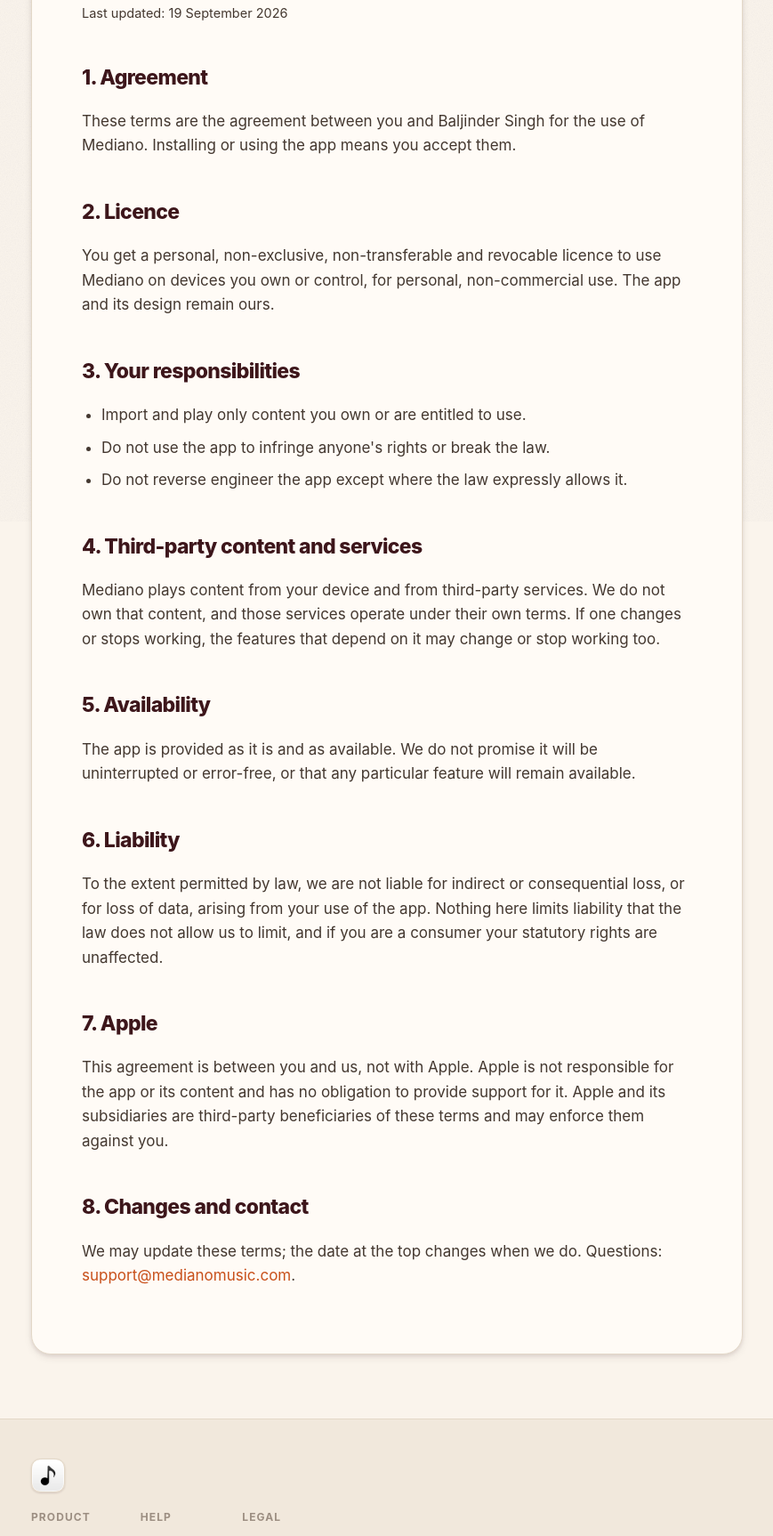
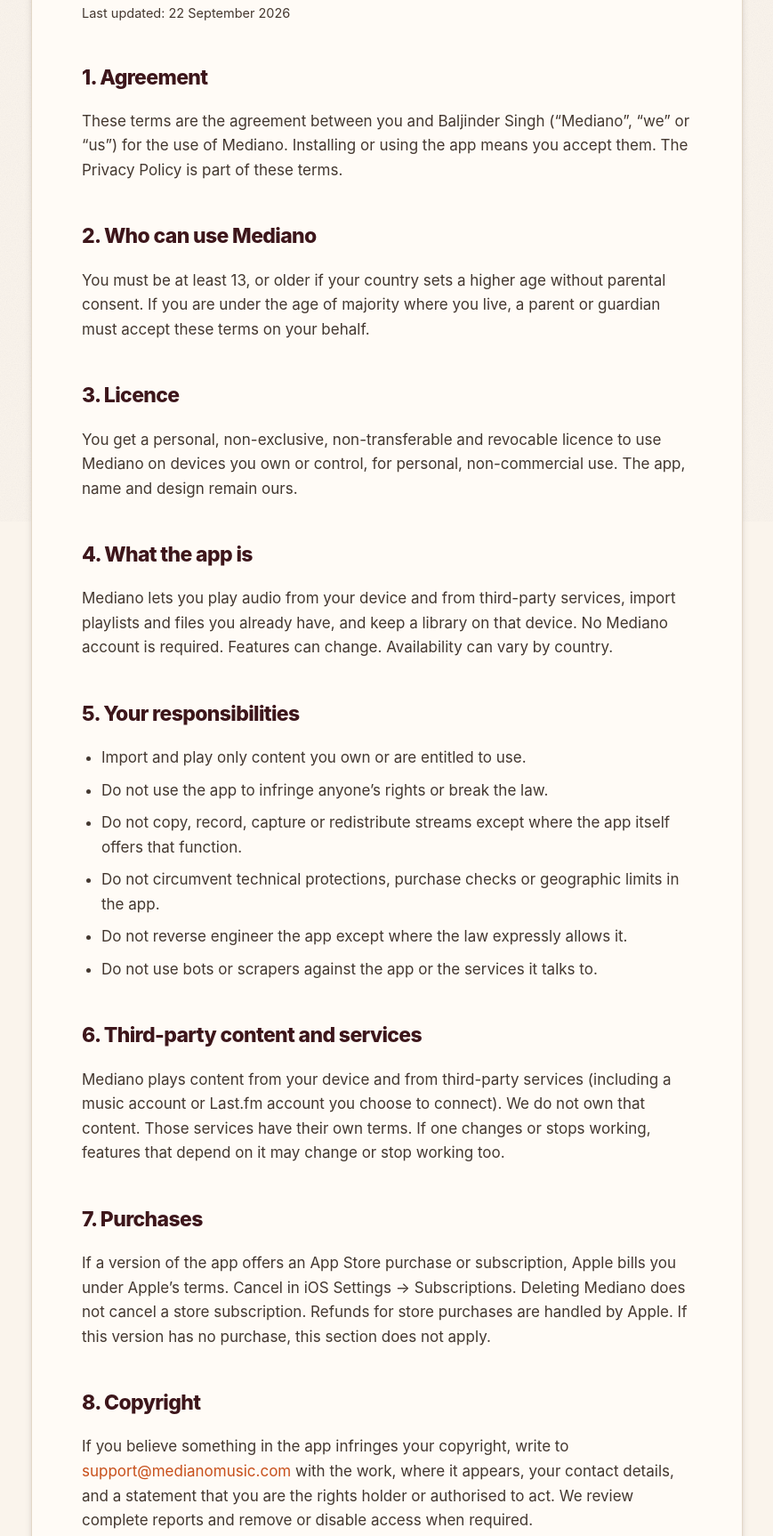
Before and after one commit to supportmediano-dev/Privacy, a plain HTML site: page terms.html in a window 1280 px wide. Shown: the part 214-1940 px from the top of the page at 89% size, without its empty margins (77-946 px from the left). Drawn offline with Linux system fonts and the light colour scheme.

Commit message:
Update site content

```diff
--- a/terms.html
+++ b/terms.html
@@ -29,64 +29,50 @@
 <main class="wrap">
   <article class="page">
   <h1>Terms of Use</h1>
-  <p class="updated">Last updated: 19 September 2026</p>
+  <p class="updated">Last updated: 22 September 2026</p>
 
   <h2>1. Agreement</h2>
-  <p>
-    These terms are the agreement between you and Baljinder Singh
-    for the use of Mediano. Installing or using the app means you accept them.
-  </p>
+  <p>These terms are the agreement between you and Baljinder Singh (“Mediano”, “we” or “us”) for the use of Mediano. Installing or using the app means you accept them. The Privacy Policy is part of these terms.</p>
 
-  <h2>2. Licence</h2>
-  <p>
-    You get a personal, non-exclusive, non-transferable and revocable licence
-    to use Mediano on devices you own or control, for personal, non-commercial
-    use. The app and its design remain ours.
-  </p>
+  <h2>2. Who can use Mediano</h2>
+  <p>You must be at least 13, or older if your country sets a higher age without parental consent. If you are under the age of majority where you live, a parent or guardian must accept these terms on your behalf.</p>
 
-  <h2>3. Your responsibilities</h2>
+  <h2>3. Licence</h2>
+  <p>You get a personal, non-exclusive, non-transferable and revocable licence to use Mediano on devices you own or control, for personal, non-commercial use. The app, name and design remain ours.</p>
+
+  <h2>4. What the app is</h2>
+  <p>Mediano lets you play audio from your device and from third-party services, import playlists and files you already have, and keep a library on that device. No Mediano account is required. Features can change. Availability can vary by country.</p>
+
+  <h2>5. Your responsibilities</h2>
   <ul>
     <li>Import and play only content you own or are entitled to use.</li>
-    <li>Do not use the app to infringe anyone's rights or break the law.</li>
+    <li>Do not use the app to infringe anyone’s rights or break the law.</li>
+    <li>Do not copy, record, capture or redistribute streams except where the app itself offers that function.</li>
+    <li>Do not circumvent technical protections, purchase checks or geographic limits in the app.</li>
     <li>Do not reverse engineer the app except where the law expressly allows it.</li>
+    <li>Do not use bots or scrapers against the app or the services it talks to.</li>
   </ul>
 
-  <h2>4. Third-party content and services</h2>
-  <p>
-    Mediano plays content from your device and from third-party services. We do
-    not own that content, and those services operate under their own terms.
-    If one changes or stops working, the features that depend on it may change
-    or stop working too.
-  </p>
+  <h2>6. Third-party content and services</h2>
+  <p>Mediano plays content from your device and from third-party services (including a music account or Last.fm account you choose to connect). We do not own that content. Those services have their own terms. If one changes or stops working, features that depend on it may change or stop working too.</p>
 
-  <h2>5. Availability</h2>
-  <p>
-    The app is provided as it is and as available. We do not promise it will be
-    uninterrupted or error-free, or that any particular feature will remain
-    available.
-  </p>
+  <h2>7. Purchases</h2>
+  <p>If a version of the app offers an App Store purchase or subscription, Apple bills you under Apple’s terms. Cancel in iOS Settings → Subscriptions. Deleting Mediano does not cancel a store subscription. Refunds for store purchases are handled by Apple. If this version has no purchase, this section does not apply.</p>
 
-  <h2>6. Liability</h2>
-  <p>
-    To the extent permitted by law, we are not liable for indirect or
-    consequential loss, or for loss of data, arising from your use of the app.
-    Nothing here limits liability that the law does not allow us to limit, and
-    if you are a consumer your statutory rights are unaffected.
-  </p>
+  <h2>8. Copyright</h2>
+  <p>If you believe something in the app infringes your copyright, write to <a href="mailto:support@medianomusic.com">support@medianomusic.com</a> with the work, where it appears, your contact details, and a statement that you are the rights holder or authorised to act. We review complete reports and remove or disable access when required.</p>
 
-  <h2>7. Apple</h2>
-  <p>
-    This agreement is between you and us, not with Apple. Apple is not
-    responsible for the app or its content and has no obligation to provide
-    support for it. Apple and its subsidiaries are third-party beneficiaries of
-    these terms and may enforce them against you.
-  </p>
+  <h2>9. Availability</h2>
+  <p>The app is provided as it is and as available. We do not promise it will be uninterrupted or error-free, or that any particular track, station or feature will remain available.</p>
 
-  <h2>8. Changes and contact</h2>
-  <p>
-    We may update these terms; the date at the top changes when we do.
-    Questions: <a href="mailto:support@medianomusic.com">support@medianomusic.com</a>.
-  </p>
+  <h2>10. Liability</h2>
+  <p>To the extent permitted by law, we are not liable for indirect or consequential loss, or for loss of data, arising from your use of the app. Nothing here limits liability the law does not allow us to limit. If you are a consumer, your statutory rights are unaffected.</p>
+
+  <h2>11. Apple</h2>
+  <p>This agreement is between you and us, not with Apple. Apple is not responsible for the app or its content and has no obligation to provide support for it. If the app fails to conform to a warranty that cannot be disclaimed, you may notify Apple and Apple will refund the purchase price of the app, if any. Apple and its subsidiaries are third-party beneficiaries of these terms and may enforce them against you.</p>
+
+  <h2>12. Changes and contact</h2>
+  <p>We may update these terms. The date at the top changes when we do. For a change that materially affects you, we will also note it in the app or on this site. Questions: <a href="mailto:support@medianomusic.com">support@medianomusic.com</a>.</p>
   </article>
 </main>
 
```
Also changed, not shown: index.html (+1 -5 lines), privacy.html (+31 -35 lines), support.html (+3 -1 lines).
